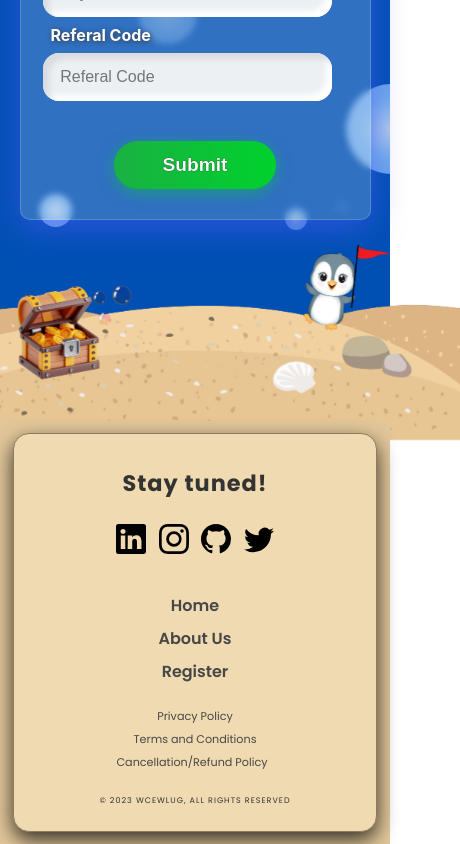
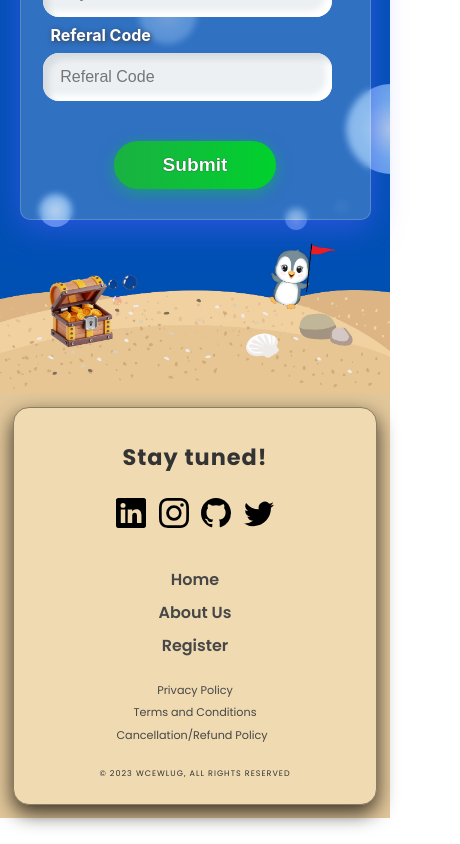
Before and after one commit to Walchand-Linux-Users-Group/LinuxDiary-4.0-Frontend, a React (Create React App) app: page / in a window 390 px wide. Shown: the part 5048-5892 px from the top of the page, 460 px wide, since content can reach past the window. After the commit the page ends 5866 px from the top, so only its background shows below. Built offline with nearby package versions, Linux system fonts and the light colour scheme.

Commit message:
Update Footer.css

```diff
--- a/src/Footer.css
+++ b/src/Footer.css
@@ -140,14 +140,14 @@
     .imgg img {
             display: block;
             bottom: 0;
-            width: 130%;
-            margin-left: -12%;
+            width: 100%;
+            margin-left: 0;
             margin-top: 5%;
             height: auto;
             object-fit: contain;
             position: relative;
             z-index: 0;
-            margin-bottom: -5%;
+            margin-bottom: 0%;
 overflow:hidden;
         }
 
```
